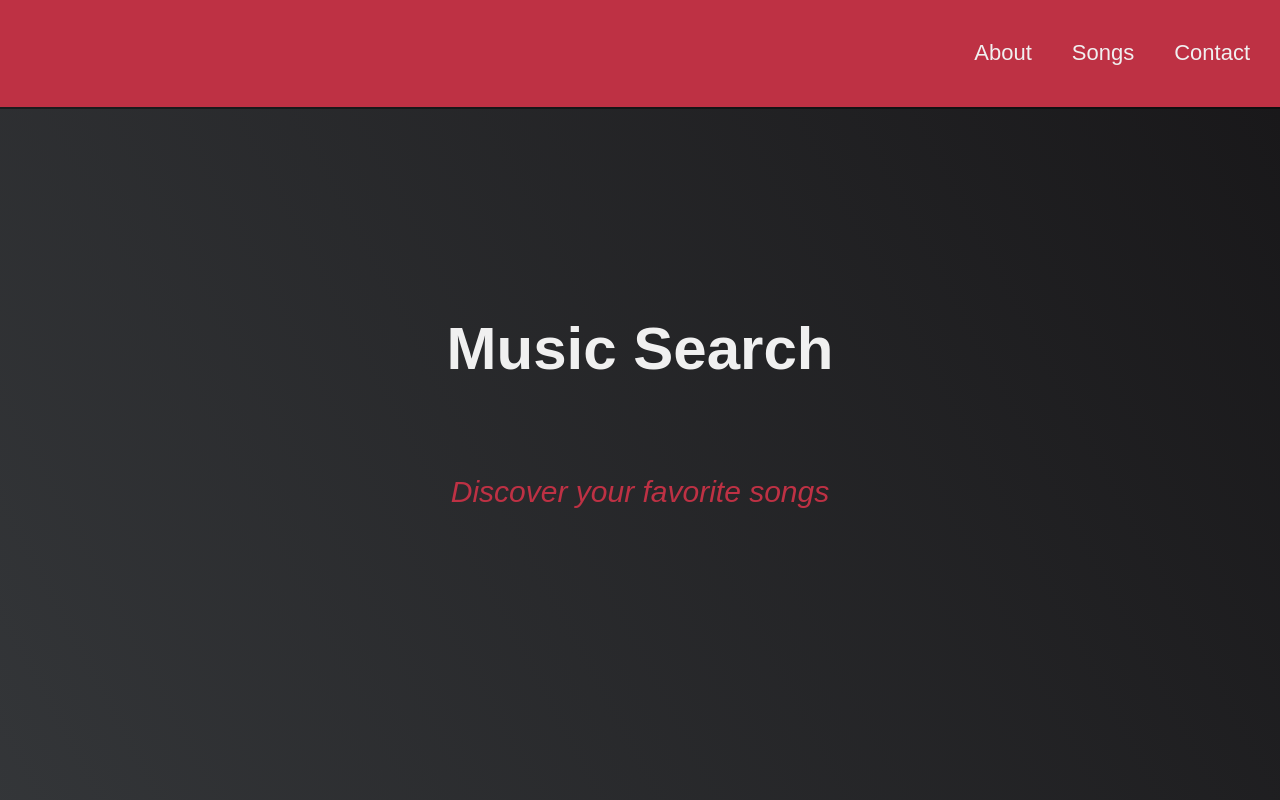
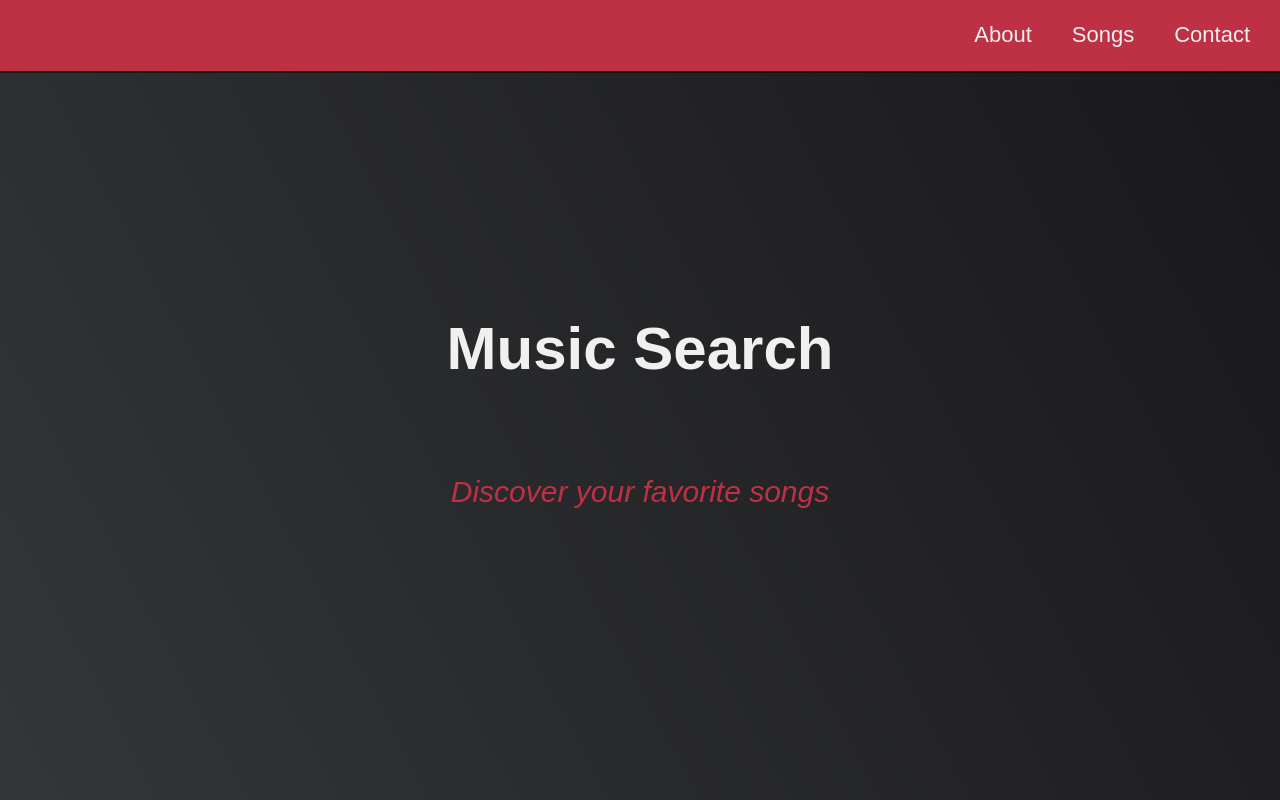
Before and after one commit to LeonardoPerson/Music-Search, a React (Create React App) app: page / in a window 1280 px wide. Shown: the top 800 px of the page. Built offline with nearby package versions, Linux system fonts and the light colour scheme.

Commit message:
Adjusting the margins of the top header menu

```diff
--- a/src/components/Header.tsx
+++ b/src/components/Header.tsx
@@ -3,17 +3,17 @@ import React from 'react'
 const Header = () => {
   return(
     <header id="navbar" className="nav">
-      <ul className="nav-list">
-        <li>
+      <div className="nav-list">
+        <div>
           <a href="#about-section">About</a>
-        </li>
-        <li>
+        </div>
+        <div>
           <a href="#music">Songs</a>
-        </li>
-        <li>
+        </div>
+        <div>
           <a href="#contact">Contact</a>
-        </li>
-      </ul>
+        </div>
+      </div>
     </header>
   )
 }
--- a/src/components/Search.tsx
+++ b/src/components/Search.tsx
@@ -2,8 +2,6 @@ import React from 'react'
 import {ChangeEvent, FormEvent, useState} from 'react'
 import axios from 'axios'
 import {apiURL, applyCors} from '../Api'
-import ScrollAnimation from 'react-animate-on-scroll'
-
 
 const imageAlternative = 'https://askleo.askleomedia.com/wp-content/uploads/2004/06/no_image-300x245.jpg'
 
--- a/src/index.scss
+++ b/src/index.scss
@@ -69,22 +69,6 @@ a {
   color: $main-white;
 }
 
-/*
-img {
-  display: block;
-  width: 70%;
-  margin-bottom: 1rem;
-  justify-items: center;
-}
-
-audio {
-  padding: 2rem;
-  margin-bottom: 1rem;
-}*/
-
-ul {
-  list-style: none;
-}
 
 /* header-----------------------------------------------------------*/
 .nav {
```
Also changed, not shown: 1 other file (tests, documents, lock files or other folders).
